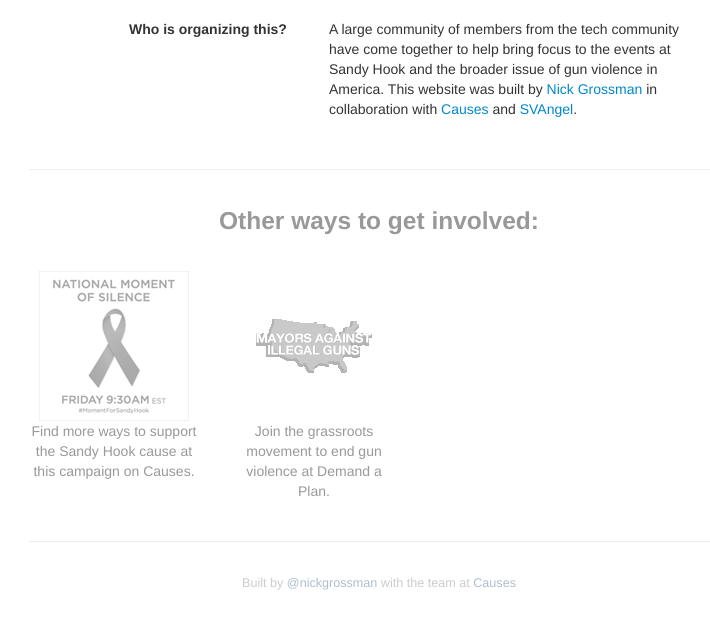
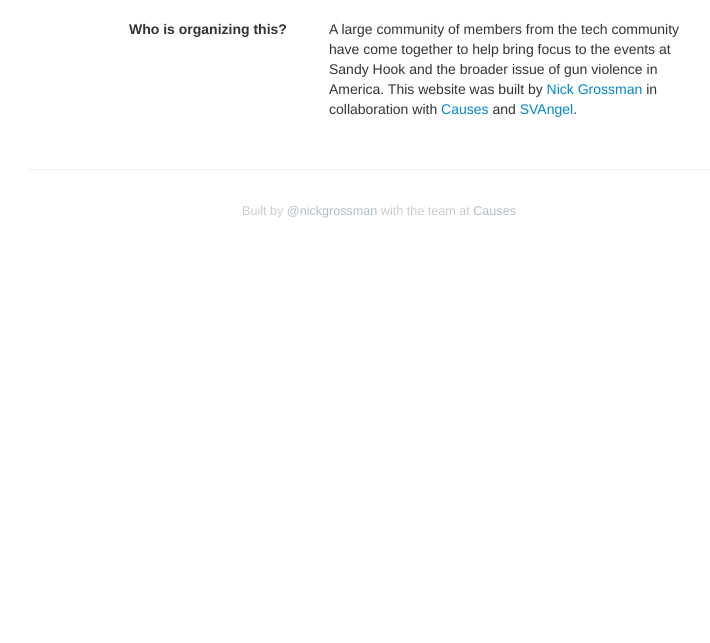
Before and after one commit to nickgrossman/webgoessilent.org, a PHP site: page / in a window 1280 px wide. Shown: the part 1801-2444 px from the top of the page, without its empty margins (261-971 px from the left). After the commit the page ends 2019 px from the top, so only its background shows below. Run offline with PHP 8.4, Linux system fonts and the light colour scheme; some libraries are stand-ins or nearby versions.

Commit message:
rm links

```diff
--- a/index.php
+++ b/index.php
@@ -92,33 +92,8 @@ type="submit" type="submit" class="btn">Go</button>
 
 </section>
 
-<hr />
-
-
- <section id="links">
-
- <h3 id="links">Other ways to get involved:</h3><br />
-
- <div class="row">
-
-	 <div class="span2">
-		 <a href="http://www.causes.com/causes/807161-stand-with-sandy-hook/actions/1716727"><img src="img/ribbon-150.png?v=2" /></a>
-	 <p>
-	 	Find more ways to support the Sandy Hook cause at <a href="http://www.causes.com/causes/807161-stand-with-sandy-hook/">this campaign on Causes</a>.
-	</p>
-</div>
-
- 	 <div class="span2">
- 		 <a href="http://demandaplan.org"><img src="img/mayors.png" /></a>
- 	 <p>
- 	 	Join the grassroots movement to end gun violence at <a href="http://demandaplan.org">Demand a Plan</a>.
- 	 </p>
- 	 </div>
- </div>
 
 
 
-</section>
-
 
 <?php include('includes/footer.php'); ?>
```
